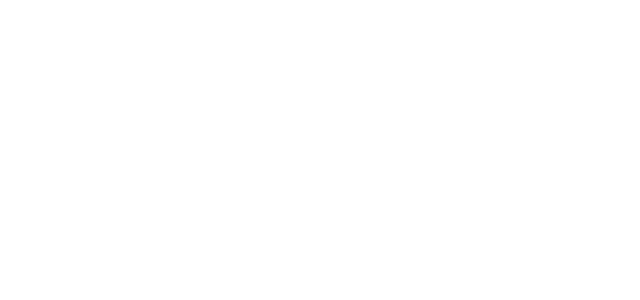
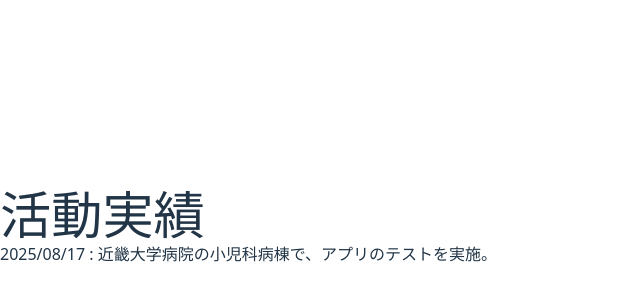
Before and after one commit to KDIX-connect/homepage, a React (Vite) app in the folder front/: page /activityResults in a window 1280 px wide. Before the commit this address had no page. Shown: the part 174-474 px from the top of the page, without its empty margins (0-640 px from the left). Built offline with nearby package versions, Linux system fonts and the light colour scheme.

Commit message:
make ActivityResultsPage.tsx

```diff
--- a/front/src/App.tsx
+++ b/front/src/App.tsx
@@ -1,11 +1,16 @@
 import { BrowserRouter, Route, Routes } from "react-router-dom"
+import OverviewPage from "./pages/OverviewPage"
+import ActivityResultsPage from "./pages/ActivityResultsPage"
+import ActivityResultsArticles from "./pages/activityResults/Articles"
 
 function App() {
   return (
     <BrowserRouter>
       <main className="w-screen">
         <Routes>
-          <Route path='/' element={<h1>Hello World!</h1>} />
+          <Route path='/overview' element={<OverviewPage />} />
+          <Route path='/activityResults' element={<ActivityResultsPage />} />
+          <Route path='/activityResults/articles/:id' element={<ActivityResultsArticles />} />
         </Routes>
       </main>
     </BrowserRouter>
--- a/front/src/index.css
+++ b/front/src/index.css
@@ -7,7 +7,7 @@
 
   color-scheme: light dark;
   color: rgba(255, 255, 255, 0.87);
-  background-color: #ffffff;
+  background-color: #ffeecc;
 
   font-synthesis: none;
   text-rendering: optimizeLegibility;
--- /dev/null
+++ b/front/src/pages/ActivityResultsPage.tsx
@@ -0,0 +1,17 @@
+import { ReactNode } from "react";
+import { Link } from "react-router-dom";
+
+const ActivityResultsPage = (): ReactNode=>{
+  return (
+    <div className="max-w-4xl mx-auto p-8 text-gray-800 flex flex-col gap-12">
+      <section>
+        <h1 className="border-b mb-4">活動実績</h1>
+        <Link to={"/activityResults/articles/0"}>
+          2025/08/17 : 近畿大学病院の小児科病棟で、アプリのテストを実施。
+        </Link>
+      </section>
+    </div>
+  )
+}
+
+export default ActivityResultsPage
--- /dev/null
+++ b/front/src/pages/activityResults/Articles.tsx
@@ -0,0 +1,14 @@
+import { ReactNode } from "react"
+import { useParams } from "react-router-dom"
+
+const Articles = (): ReactNode=>{
+  const {id} = useParams()
+
+  return (
+    <div className="max-w-4xl mx-auto p-8 text-gray-800">
+      a
+    </div>
+  )
+}
+
+export default Articles
--- a/package.json
+++ b/package.json
@@ -19,7 +19,6 @@
     "lucide-react": "^0.539.0",
     "react": "^19.1.1",
     "react-dom": "^19.1.1",
-    "react-katex": "^3.1.0",
     "react-router-dom": "^7.8.0",
     "vite-node": "^3.2.4"
   },
@@ -29,7 +28,6 @@
     "@tailwindcss/vite": "^4.1.11",
     "@types/react": "^19.1.9",
     "@types/react-dom": "^19.1.7",
-    "@types/react-katex": "^3.0.4",
     "@vitejs/plugin-react": "^4.7.0",
     "eslint": "^9.32.0",
     "eslint-plugin-react-hooks": "^5.2.0",
```
